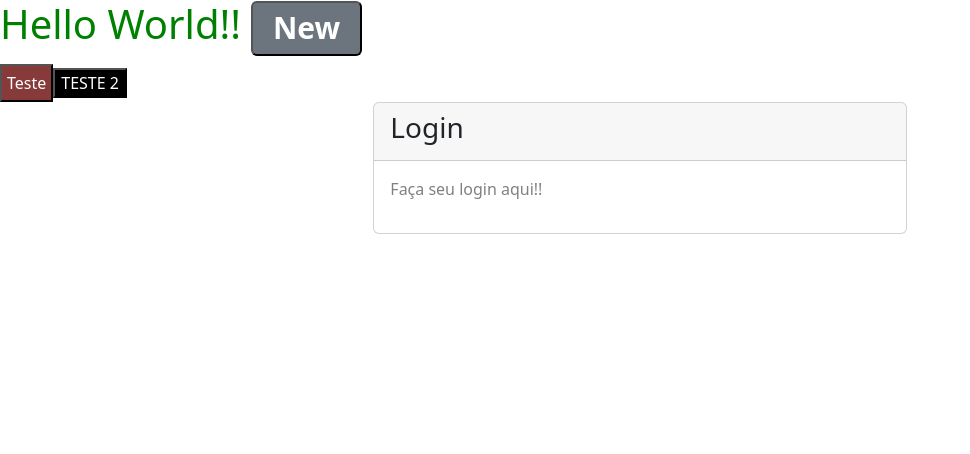
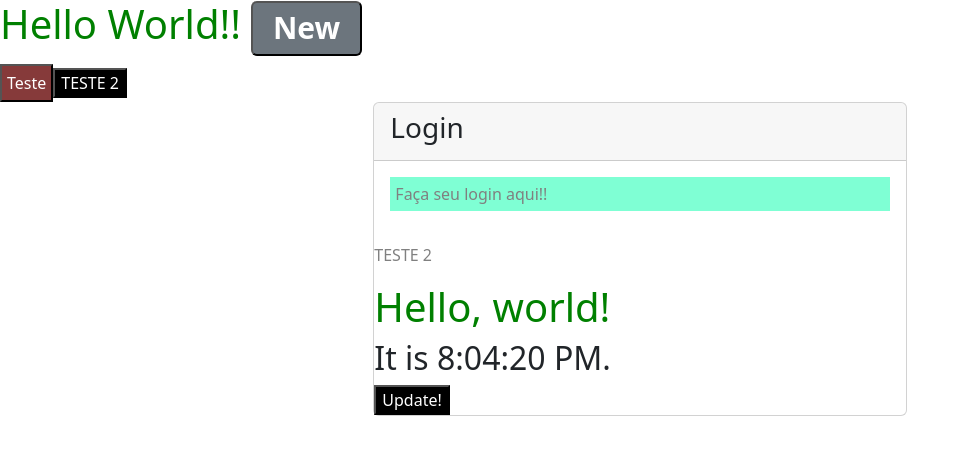
Before and after one commit to PauloBernardo/saper-front-end, a React (Create React App) app in the folder my-app/: page / in a window 1280 px wide. Shown: the top 454 px of the page, without its empty margins (0-970 px from the left). Built offline with nearby package versions, Linux system fonts and the light colour scheme.

Commit message:
Criando elemento 'relogio' para mostrar o horário e ataulizá-lo clicando em um botão.

```diff
--- a/my-app/src/App.tsx
+++ b/my-app/src/App.tsx
@@ -1,35 +1,19 @@
 import React from 'react';
 import {Badge} from "react-bootstrap";
 // import logo from './logo.svg';
+import Button from "./components/forms/button/Button";
+import Login from "./pages/login/Login";
 import './App.css';
 
 import 'bootstrap/dist/css/bootstrap.min.css';
-import Button from "./components/forms/button/Button";
-import Login from "./pages/login/Login";
 
 function App() {
   return (
-    // <div className="App">
-    //   <header className="App-header">
-    //     <img src={logo} className="App-logo" alt="logo" />
-    //     <p>
-    //       Edit <code>src/Login.tsx</code> and save to reload.
-    //     </p>
-    //     <a
-    //       className="App-link"
-    //       href="https://reactjs.org"
-    //       target="_blank"
-    //       rel="noopener noreferrer"
-    //     >
-    //       Learn React
-    //     </a>
-    //   </header>
-    // </div>
       <>
           <h1>Hello World!! {' '} <Badge bg="secondary" as="button">
               New
           </Badge></h1>
-          <Button text={'Teste'} />
+          <Button onClick={() => console.log('Clicou no teste!')} text={'Teste'} />
           <button>TESTE 2</button>
 
           <Login />
--- /dev/null
+++ b/my-app/src/components/clock/Clock.module.scss
@@ -0,0 +1,6 @@
+$color: #863a3a;
+
+.button {
+  padding: 5px;
+  background-color: $color;
+}
--- /dev/null
+++ b/my-app/src/components/clock/Clock.tsx
@@ -0,0 +1,26 @@
+import React from 'react';
+
+class Clock extends React.Component<any, any>{
+
+  constructor(props: any) {
+    super(props);
+
+    this.state = {date: new Date()};
+  }
+
+    updateDate = () => {
+        this.setState({date: new Date()});
+    }
+
+  render() {
+    return (
+        <div>
+          <h1>Hello, world!</h1>
+          <h2>It is {this.state.date.toLocaleTimeString()}.</h2>
+          <button onClick={() => this.updateDate()}>Update!</button>
+        </div>
+    );
+  }
+}
+
+export default Clock;
--- a/my-app/src/components/forms/button/Button.tsx
+++ b/my-app/src/components/forms/button/Button.tsx
@@ -2,9 +2,15 @@ import React from 'react';
 
 import styles from './Button.module.scss';
 
-function Button({text}: {text: string}) {
+type Props = {
+  text: string,
+  onClick?: any
+}
+
+function Button({text, onClick}: Props) {
+
   return (
-    <button className={styles.button}>{text}</button>
+    <button onClick={onClick} className={styles.button}>{text}</button>
   );
 }
 
--- a/my-app/src/pages/login/Login.css
+++ b/my-app/src/pages/login/Login.css
@@ -1,4 +1,4 @@
 
-/*p {*/
-/*    color: black;*/
-/*}*/
+p {
+    color: black;
+}
--- a/my-app/src/pages/login/Login.module.scss
+++ b/my-app/src/pages/login/Login.module.scss
@@ -1,7 +1,9 @@
 
-//.body {
-//  p {
-//    padding: 5px;
-//    background-color: aquamarine;
-//  }
-//}
+.body {
+
+  p {
+    padding: 5px;
+    background-color: aquamarine;
+  }
+
+}
--- a/my-app/src/pages/login/Login.tsx
+++ b/my-app/src/pages/login/Login.tsx
@@ -4,6 +4,7 @@ import {Card} from "react-bootstrap";
 
 import './Login.css';
 import styles from './Login.module.scss';
+import Clock from "../../components/clock/Clock";
 
 function Login() {
   return (
@@ -16,8 +17,12 @@ function Login() {
         <p>
           Faça seu login aqui!!
         </p>
+      </Card.Body>
 
-      </Card.Body>
+        <p>
+            TESTE 2
+        </p>
+        <Clock></Clock>
     </Card>
   );
 }
```
Also changed, not shown: 1 other file (tests, documents, lock files or other folders).
